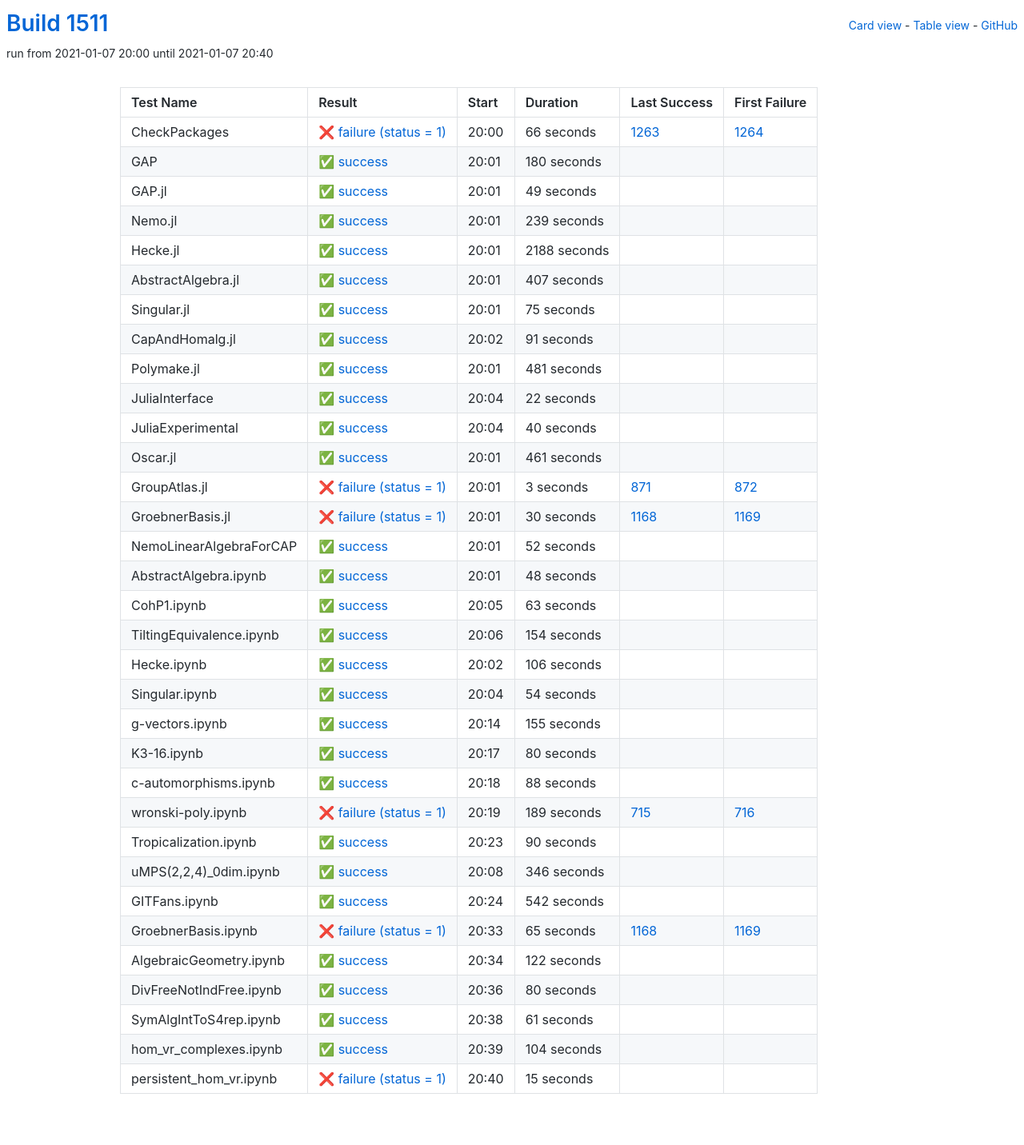
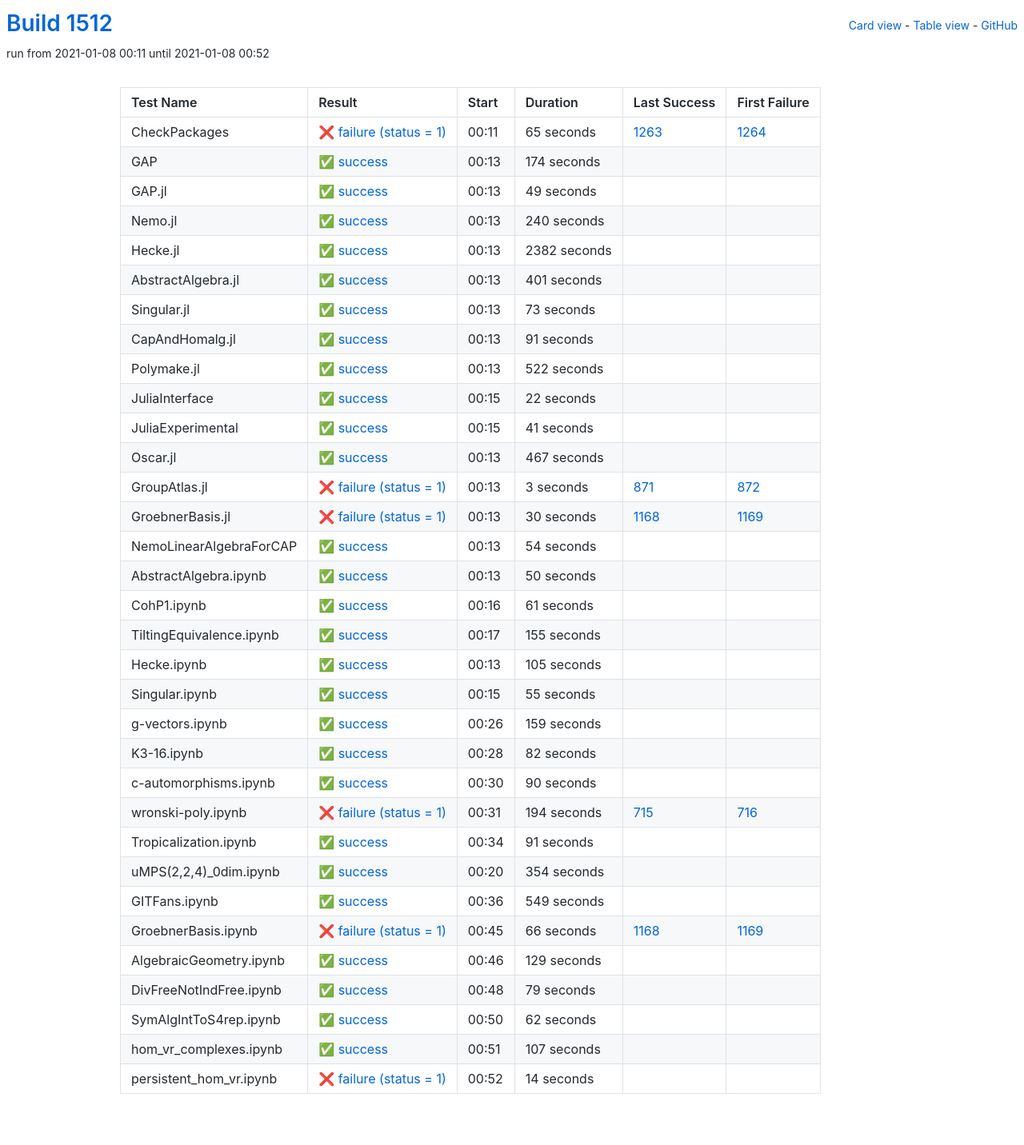
Before and after one commit to oscar-system/oscar-ci-status-stable, a Jekyll site: the page built from table.html, in a window 1280 px wide. Shown: the whole page at 80% size. Built offline with Jekyll 4.4.1, drawn with Linux system fonts in a browser that asks for light colours.

Commit message:
Build #1512

```diff
--- a/_data/ci.yml
+++ b/_data/ci.yml
@@ -1,6 +1,6 @@
 ---
-build: 1511
-build_url: https://oscarci.mathematik.uni-kl.de/job/oscar-stable/1511/
+build: 1512
+build_url: https://oscarci.mathematik.uni-kl.de/job/oscar-stable/1512/
 job: oscar-stable
 organization: oscar-system
 repo: oscar-ci-status-stable
@@ -8,32 +8,32 @@ repourl: https://github.com/oscar-system/oscar-ci-status-stable
 tests:
 - name: CheckPackages
   id: checkpackages
-  log: https://oscarci.mathematik.uni-kl.de/job/oscar-stable/1511/artifact/logs/build-1511/CheckPackages.log
-  start: 2021-01-07 20:00
+  log: https://oscarci.mathematik.uni-kl.de/job/oscar-stable/1512/artifact/logs/build-1512/CheckPackages.log
+  start: 2021-01-08 00:11
   success: false
   exitcode: 1
   status: failure
-  duration: 66
+  duration: 65
   last_success: 1263
   last_success_url: https://oscarci.mathematik.uni-kl.de/job/oscar-stable/1263/
   first_failure: 1264
   first_failure_url: https://oscarci.mathematik.uni-kl.de/job/oscar-stable/1264/
 - name: GAP
   id: gap
-  log: https://oscarci.mathematik.uni-kl.de/job/oscar-stable/1511/artifact/logs/build-1511/GAP.log
-  start: 2021-01-07 20:01
+  log: https://oscarci.mathematik.uni-kl.de/job/oscar-stable/1512/artifact/logs/build-1512/GAP.log
+  start: 2021-01-08 00:13
   success: true
   exitcode: 0
   status: success
-  duration: 180
+  duration: 174
   last_success: false
   last_success_url:
   first_failure: false
   first_failure_url:
 - name: GAP.jl
   id: gap-jl
-  log: https://oscarci.mathematik.uni-kl.de/job/oscar-stable/1511/artifact/logs/build-1511/GAP.jl.log
-  start: 2021-01-07 20:01
+  log: https://oscarci.mathematik.uni-kl.de/job/oscar-stable/1512/artifact/logs/build-1512/GAP.jl.log
+  start: 2021-01-08 00:13
   success: true
   exitcode: 0
   status: success
@@ -44,56 +44,56 @@ tests:
   first_failure_url:
 - name: Nemo.jl
   id: nemo-jl
-  log: https://oscarci.mathematik.uni-kl.de/job/oscar-stable/1511/artifact/logs/build-1511/Nemo.jl.log
-  start: 2021-01-07 20:01
+  log: https://oscarci.mathematik.uni-kl.de/job/oscar-stable/1512/artifact/logs/build-1512/Nemo.jl.log
+  start: 2021-01-08 00:13
   success: true
   exitcode: 0
   status: success
-  duration: 239
+  duration: 240
   last_success: false
   last_success_url:
   first_failure: false
   first_failure_url:
 - name: Hecke.jl
   id: hecke-jl
-  log: https://oscarci.mathematik.uni-kl.de/job/oscar-stable/1511/artifact/logs/build-1511/Hecke.jl.log
-  start: 2021-01-07 20:01
+  log: https://oscarci.mathematik.uni-kl.de/job/oscar-stable/1512/artifact/logs/build-1512/Hecke.jl.log
+  start: 2021-01-08 00:13
   success: true
   exitcode: 0
   status: success
-  duration: 2188
+  duration: 2382
   last_success: false
   last_success_url:
   first_failure: false
   first_failure_url:
 - name: AbstractAlgebra.jl
   id: abstractalgebra-jl
-  log: https://oscarci.mathematik.uni-kl.de/job/oscar-stable/1511/artifact/logs/build-1511/AbstractAlgebra.jl.log
-  start: 2021-01-07 20:01
+  log: https://oscarci.mathematik.uni-kl.de/job/oscar-stable/1512/artifact/logs/build-1512/AbstractAlgebra.jl.log
+  start: 2021-01-08 00:13
   success: true
   exitcode: 0
   status: success
-  duration: 407
+  duration: 401
   last_success: false
   last_success_url:
   first_failure: false
   first_failure_url:
 - name: Singular.jl
   id: singular-jl
-  log: https://oscarci.mathematik.uni-kl.de/job/oscar-stable/1511/artifact/logs/build-1511/Singular.jl.log
-  start: 2021-01-07 20:01
+  log: https://oscarci.mathematik.uni-kl.de/job/oscar-stable/1512/artifact/logs/build-1512/Singular.jl.log
+  start: 2021-01-08 00:13
   success: true
   exitcode: 0
   status: success
-  duration: 75
+  duration: 73
   last_success: false
   last_success_url:
   first_failure: false
   first_failure_url:
 - name: CapAndHomalg.jl
   id: capandhomalg-jl
-  log: https://oscarci.mathematik.uni-kl.de/job/oscar-stable/1511/artifact/logs/build-1511/CapAndHomalg.jl.log
-  start: 2021-01-07 20:02
+  log: https://oscarci.mathematik.uni-kl.de/job/oscar-stable/1512/artifact/logs/build-1512/CapAndHomalg.jl.log
+  start: 2021-01-08 00:13
   success: true
   exitcode: 0
   status: success
@@ -104,20 +104,20 @@ tests:
   first_failure_url:
 - name: Polymake.jl
   id: polymake-jl
-  log: https://oscarci.mathematik.uni-kl.de/job/oscar-stable/1511/artifact/logs/build-1511/Polymake.jl.log
-  start: 2021-01-07 20:01
+  log: https://oscarci.mathematik.uni-kl.de/job/oscar-stable/1512/artifact/logs/build-1512/Polymake.jl.log
+  start: 2021-01-08 00:13
   success: true
   exitcode: 0
   status: success
-  duration: 481
+  duration: 522
   last_success: false
   last_success_url:
   first_failure: false
   first_failure_url:
 - name: JuliaInterface
   id: juliainterface
-  log: https://oscarci.mathematik.uni-kl.de/job/oscar-stable/1511/artifact/logs/build-1511/JuliaInterface.log
-  start: 2021-01-07 20:04
+  log: https://oscarci.mathematik.uni-kl.de/job/oscar-stable/1512/artifact/logs/build-1512/JuliaInterface.log
+  start: 2021-01-08 00:15
   success: true
   exitcode: 0
   status: success
@@ -128,32 +128,32 @@ tests:
   first_failure_url:
 - name: JuliaExperimental
   id: juliaexperimental
-  log: https://oscarci.mathematik.uni-kl.de/job/oscar-stable/1511/artifact/logs/build-1511/JuliaExperimental.log
-  start: 2021-01-07 20:04
+  log: https://oscarci.mathematik.uni-kl.de/job/oscar-stable/1512/artifact/logs/build-1512/JuliaExperimental.log
+  start: 2021-01-08 00:15
   success: true
   exitcode: 0
   status: success
-  duration: 40
+  duration: 41
   last_success: false
   last_success_url:
   first_failure: false
   first_failure_url:
 - name: Oscar.jl
   id: oscar-jl
-  log: https://oscarci.mathematik.uni-kl.de/job/oscar-stable/1511/artifact/logs/build-1511/Oscar.jl.log
-  start: 2021-01-07 20:01
+  log: https://oscarci.mathematik.uni-kl.de/job/oscar-stable/1512/artifact/logs/build-1512/Oscar.jl.log
+  start: 2021-01-08 00:13
   success: true
   exitcode: 0
   status: success
-  duration: 461
+  duration: 467
   last_success: false
   last_success_url:
   first_failure: false
   first_failure_url:
 - name: GroupAtlas.jl
   id: groupatlas-jl
-  log: https://oscarci.mathematik.uni-kl.de/job/oscar-stable/1511/artifact/logs/build-1511/GroupAtlas.jl.log
-  start: 2021-01-07 20:01
+  log: https://oscarci.mathematik.uni-kl.de/job/oscar-stable/1512/artifact/logs/build-1512/GroupAtlas.jl.log
+  start: 2021-01-08 00:13
   success: false
   exitcode: 1
   status: failure
@@ -164,8 +164,8 @@ tests:
   first_failure_url: https://oscarci.mathematik.uni-kl.de/job/oscar-stable/872/
 - name: GroebnerBasis.jl
   id: groebnerbasis-jl
-  log: https://oscarci.mathematik.uni-kl.de/job/oscar-stable/1511/artifact/logs/build-1511/GroebnerBasis.jl.log
-  start: 2021-01-07 20:01
+  log: https://oscarci.mathematik.uni-kl.de/job/oscar-stable/1512/artifact/logs/build-1512/GroebnerBasis.jl.log
+  start: 2021-01-08 00:13
   success: false
   exitcode: 1
   status: failure
@@ -176,68 +176,8 @@ tests:
   first_failure_url: https://oscarci.mathematik.uni-kl.de/job/oscar-stable/1169/
 - name: NemoLinearAlgebraForCAP
   id: nemolinearalgebraforcap
-  log: https://oscarci.mathematik.uni-kl.de/job/oscar-stable/1511/artifact/logs/build-1511/NemoLinearAlgebraForCAP.log
-  start: 2021-01-07 20:01
-  success: true
-  exitcode: 0
-  status: success
-  duration: 52
-  last_success: false
-  last_success_url:
-  first_failure: false
-  first_failure_url:
-- name: AbstractAlgebra.ipynb
-  id: abstractalgebra-ipynb
-  log: https://oscarci.mathematik.uni-kl.de/job/oscar-stable/1511/artifact/logs/build-1511/AbstractAlgebra.ipynb.log
-  start: 2021-01-07 20:01
-  success: true
-  exitcode: 0
-  status: success
-  duration: 48
-  last_success: false
-  last_success_url:
-  first_failure: false
-  first_failure_url:
-- name: CohP1.ipynb
-  id: cohp1-ipynb
-  log: https://oscarci.mathematik.uni-kl.de/job/oscar-stable/1511/artifact/logs/build-1511/CohP1.ipynb.log
-  start: 2021-01-07 20:05
-  success: true
-  exitcode: 0
-  status: success
-  duration: 63
-  last_success: false
-  last_success_url:
-  first_failure: false
-  first_failure_url:
-- name: TiltingEquivalence.ipynb
-  id: tiltingequivalence-ipynb
-  log: https://oscarci.mathematik.uni-kl.de/job/oscar-stable/1511/artifact/logs/build-1511/TiltingEquivalence.ipynb.log
-  start: 2021-01-07 20:06
-  success: true
-  exitcode: 0
-  status: success
-  duration: 154
-  last_success: false
-  last_success_url:
-  first_failure: false
-  first_failure_url:
-- name: Hecke.ipynb
-  id: hecke-ipynb
-  log: https://oscarci.mathematik.uni-kl.de/job/oscar-stable/1511/artifact/logs/build-1511/Hecke.ipynb.log
-  start: 2021-01-07 20:02
-  success: true
-  exitcode: 0
-  status: success
-  duration: 106
-  last_success: false
-  last_success_url:
-  first_failure: false
-  first_failure_url:
-- name: Singular.ipynb
-  id: singular-ipynb
-  log: https://oscarci.mathematik.uni-kl.de/job/oscar-stable/1511/artifact/logs/build-1511/Singular.ipynb.log
-  start: 2021-01-07 20:04
+  log: https://oscarci.mathematik.uni-kl.de/job/oscar-stable/1512/artifact/logs/build-1512/NemoLinearAlgebraForCAP.log
+  start: 2021-01-08 00:13
   success: true
   exitcode: 0
   status: success
@@ -246,10 +186,34 @@ tests:
   last_success_url:
   first_failure: false
   first_failure_url:
-- name: g-vectors.ipynb
-  id: g-vectors-ipynb
-  log: https://oscarci.mathematik.uni-kl.de/job/oscar-stable/1511/artifact/logs/build-1511/g-vectors.ipynb.log
-  start: 2021-01-07 20:14
+- name: AbstractAlgebra.ipynb
+  id: abstractalgebra-ipynb
+  log: https://oscarci.mathematik.uni-kl.de/job/oscar-stable/1512/artifact/logs/build-1512/AbstractAlgebra.ipynb.log
+  start: 2021-01-08 00:13
+  success: true
+  exitcode: 0
+  status: success
+  duration: 50
+  last_success: false
+  last_success_url:
+  first_failure: false
+  first_failure_url:
+- name: CohP1.ipynb
+  id: cohp1-ipynb
+  log: https://oscarci.mathematik.uni-kl.de/job/oscar-stable/1512/artifact/logs/build-1512/CohP1.ipynb.log
+  start: 2021-01-08 00:16
+  success: true
+  exitcode: 0
+  status: success
+  duration: 61
+  last_success: false
+  last_success_url:
+  first_failure: false
+  first_failure_url:
+- name: TiltingEquivalence.ipynb
+  id: tiltingequivalence-ipynb
+  log: https://oscarci.mathematik.uni-kl.de/job/oscar-stable/1512/artifact/logs/build-1512/TiltingEquivalence.ipynb.log
+  start: 2021-01-08 00:17
   success: true
   exitcode: 0
   status: success
@@ -258,46 +222,58 @@ tests:
   last_success_url:
   first_failure: false
   first_failure_url:
-- name: K3-16.ipynb
-  id: k3-16-ipynb
-  log: https://oscarci.mathematik.uni-kl.de/job/oscar-stable/1511/artifact/logs/build-1511/K3-16.ipynb.log
-  start: 2021-01-07 20:17
+- name: Hecke.ipynb
+  id: hecke-ipynb
+  log: https://oscarci.mathematik.uni-kl.de/job/oscar-stable/1512/artifact/logs/build-1512/Hecke.ipynb.log
+  start: 2021-01-08 00:13
   success: true
   exitcode: 0
   status: success
-  duration: 80
+  duration: 105
+  last_success: false
+  last_success_url:
+  first_failure: false
+  first_failure_url:
+- name: Singular.ipynb
+  id: singular-ipynb
+  log: https://oscarci.mathematik.uni-kl.de/job/oscar-stable/1512/artifact/logs/build-1512/Singular.ipynb.log
+  start: 2021-01-08 00:15
+  success: true
+  exitcode: 0
+  status: success
+  duration: 55
+  last_success: false
+  last_success_url:
+  first_failure: false
+  first_failure_url:
+- name: g-vectors.ipynb
+  id: g-vectors-ipynb
+  log: https://oscarci.mathematik.uni-kl.de/job/oscar-stable/1512/artifact/logs/build-1512/g-vectors.ipynb.log
+  start: 2021-01-08 00:26
+  success: true
+  exitcode: 0
+  status: success
+  duration: 159
+  last_success: false
+  last_success_url:
+  first_failure: false
+  first_failure_url:
+- name: K3-16.ipynb
+  id: k3-16-ipynb
+  log: https://oscarci.mathematik.uni-kl.de/job/oscar-stable/1512/artifact/logs/build-1512/K3-16.ipynb.log
+  start: 2021-01-08 00:28
+  success: true
+  exitcode: 0
+  status: success
+  duration: 82
   last_success: false
   last_success_url:
   first_failure: false
   first_failure_url:
 - name: c-automorphisms.ipynb
   id: c-automorphisms-ipynb
-  log: https://oscarci.mathematik.uni-kl.de/job/oscar-stable/1511/artifact/logs/build-1511/c-automorphisms.ipynb.log
-  start: 2021-01-07 20:18
-  success: true
-  exitcode: 0
-  status: success
-  duration: 88
-  last_success: false
-  last_success_url:
-  first_failure: false
-  first_failure_url:
-- name: wronski-poly.ipynb
-  id: wronski-poly-ipynb
-  log: https://oscarci.mathematik.uni-kl.de/job/oscar-stable/1511/artifact/logs/build-1511/wronski-poly.ipynb.log
-  start: 2021-01-07 20:19
-  success: false
-  exitcode: 1
-  status: failure
-  duration: 189
-  last_success: 715
-  last_success_url: https://oscarci.mathematik.uni-kl.de/job/oscar-stable/715/
-  first_failure: 716
-  first_failure_url: https://oscarci.mathematik.uni-kl.de/job/oscar-stable/716/
-- name: Tropicalization.ipynb
-  id: tropicalization-ipynb
-  log: https://oscarci.mathematik.uni-kl.de/job/oscar-stable/1511/artifact/logs/build-1511/Tropicalization.ipynb.log
-  start: 2021-01-07 20:23
+  log: https://oscarci.mathematik.uni-kl.de/job/oscar-stable/1512/artifact/logs/build-1512/c-automorphisms.ipynb.log
+  start: 2021-01-08 00:30
   success: true
   exitcode: 0
   status: success
@@ -306,98 +282,122 @@ tests:
   last_success_url:
   first_failure: false
   first_failure_url:
-- name: uMPS(2,2,4)_0dim.ipynb
-  id: umps-2-2-4-0dim-ipynb
-  log: https://oscarci.mathematik.uni-kl.de/job/oscar-stable/1511/artifact/logs/build-1511/uMPS-2-2-4-_0dim.ipynb.log
-  start: 2021-01-07 20:08
+- name: wronski-poly.ipynb
+  id: wronski-poly-ipynb
+  log: https://oscarci.mathematik.uni-kl.de/job/oscar-stable/1512/artifact/logs/build-1512/wronski-poly.ipynb.log
+  start: 2021-01-08 00:31
+  success: false
+  exitcode: 1
+  status: failure
+  duration: 194
+  last_success: 715
+  last_success_url: https://oscarci.mathematik.uni-kl.de/job/oscar-stable/715/
+  first_failure: 716
+  first_failure_url: https://oscarci.mathematik.uni-kl.de/job/oscar-stable/716/
+- name: Tropicalization.ipynb
+  id: tropicalization-ipynb
+  log: https://oscarci.mathematik.uni-kl.de/job/oscar-stable/1512/artifact/logs/build-1512/Tropicalization.ipynb.log
+  start: 2021-01-08 00:34
   success: true
   exitcode: 0
   status: success
-  duration: 346
+  duration: 91
+  last_success: false
+  last_success_url:
+  first_failure: false
+  first_failure_url:
+- name: uMPS(2,2,4)_0dim.ipynb
+  id: umps-2-2-4-0dim-ipynb
+  log: https://oscarci.mathematik.uni-kl.de/job/oscar-stable/1512/artifact/logs/build-1512/uMPS-2-2-4-_0dim.ipynb.log
+  start: 2021-01-08 00:20
+  success: true
+  exitcode: 0
+  status: success
+  duration: 354
   last_success: false
   last_success_url:
   first_failure: false
   first_failure_url:
 - name: GITFans.ipynb
   id: gitfans-ipynb
-  log: https://oscarci.mathematik.uni-kl.de/job/oscar-stable/1511/artifact/logs/build-1511/GITFans.ipynb.log
-  start: 2021-01-07 20:24
+  log: https://oscarci.mathematik.uni-kl.de/job/oscar-stable/1512/artifact/logs/build-1512/GITFans.ipynb.log
+  start: 2021-01-08 00:36
   success: true
   exitcode: 0
   status: success
-  duration: 542
+  duration: 549
   last_success: false
   last_success_url:
   first_failure: false
   first_failure_url:
 - name: GroebnerBasis.ipynb
   id: groebnerbasis-ipynb
-  log: https://oscarci.mathematik.uni-kl.de/job/oscar-stable/1511/artifact/logs/build-1511/GroebnerBasis.ipynb.log
-  start: 2021-01-07 20:33
+  log: https://oscarci.mathematik.uni-kl.de/job/oscar-stable/1512/artifact/logs/build-1512/GroebnerBasis.ipynb.log
+  start: 2021-01-08 00:45
   success: false
   exitcode: 1
   status: failure
-  duration: 65
+  duration: 66
   last_success: 1168
   last_success_url: https://oscarci.mathematik.uni-kl.de/job/oscar-stable/1168/
   first_failure: 1169
   first_failure_url: https://oscarci.mathematik.uni-kl.de/job/oscar-stable/1169/
 - name: AlgebraicGeometry.ipynb
   id: algebraicgeometry-ipynb
-  log: https://oscarci.mathematik.uni-kl.de/job/oscar-stable/1511/artifact/logs/build-1511/AlgebraicGeometry.ipynb.log
-  start: 2021-01-07 20:34
+  log: https://oscarci.mathematik.uni-kl.de/job/oscar-stable/1512/artifact/logs/build-1512/AlgebraicGeometry.ipynb.log
+  start: 2021-01-08 00:46
   success: true
   exitcode: 0
   status: success
-  duration: 122
+  duration: 129
   last_success: false
   last_success_url:
   first_failure: false
   first_failure_url:
 - name: DivFreeNotIndFree.ipynb
   id: divfreenotindfree-ipynb
-  log: https://oscarci.mathematik.uni-kl.de/job/oscar-stable/1511/artifact/logs/build-1511/DivFreeNotIndFree.ipynb.log
-  start: 2021-01-07 20:36
+  log: https://oscarci.mathematik.uni-kl.de/job/oscar-stable/1512/artifact/logs/build-1512/DivFreeNotIndFree.ipynb.log
+  start: 2021-01-08 00:48
   success: true
   exitcode: 0
   status: success
-  duration: 80
+  duration: 79
   last_success: false
   last_success_url:
   first_failure: false
   first_failure_url:
 - name: SymAlgIntToS4rep.ipynb
   id: symalginttos4rep-ipynb
-  log: https://oscarci.mathematik.uni-kl.de/job/oscar-stable/1511/artifact/logs/build-1511/SymAlgIntToS4rep.ipynb.log
-  start: 2021-01-07 20:38
+  log: https://oscarci.mathematik.uni-kl.de/job/oscar-stable/1512/artifact/logs/build-1512/SymAlgIntToS4rep.ipynb.log
+  start: 2021-01-08 00:50
   success: true
   exitcode: 0
   status: success
-  duration: 61
+  duration: 62
   last_success: false
   last_success_url:
   first_failure: false
   first_failure_url:
 - name: hom_vr_complexes.ipynb
   id: hom-vr-complexes-ipynb
-  log: https://oscarci.mathematik.uni-kl.de/job/oscar-stable/1511/artifact/logs/build-1511/hom_vr_complexes.ipynb.log
-  start: 2021-01-07 20:39
+  log: https://oscarci.mathematik.uni-kl.de/job/oscar-stable/1512/artifact/logs/build-1512/hom_vr_complexes.ipynb.log
+  start: 2021-01-08 00:51
   success: true
   exitcode: 0
   status: success
-  duration: 104
+  duration: 107
   last_success: false
   last_success_url:
   first_failure: false
   first_failure_url:
 - name: persistent_hom_vr.ipynb
   id: persistent-hom-vr-ipynb
-  log: https://oscarci.mathematik.uni-kl.de/job/oscar-stable/1511/artifact/logs/build-1511/persistent_hom_vr.ipynb.log
-  start: 2021-01-07 20:40
+  log: https://oscarci.mathematik.uni-kl.de/job/oscar-stable/1512/artifact/logs/build-1512/persistent_hom_vr.ipynb.log
+  start: 2021-01-08 00:52
   success: false
   exitcode: 1
   status: failure
-  duration: 15
+  duration: 14
   last_success: false
   last_success_url:
   first_failure: false
```
Also changed, not shown: README.md.
